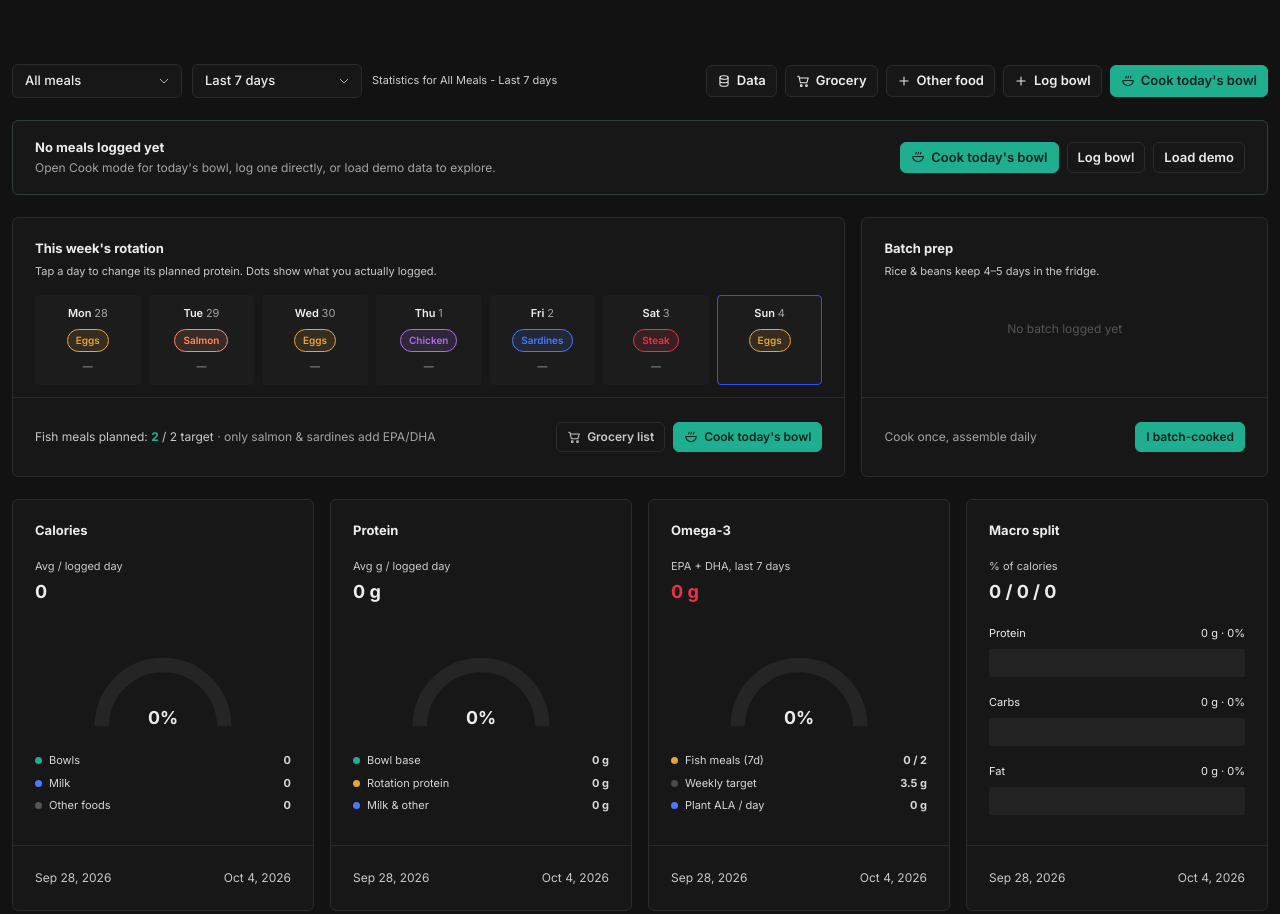
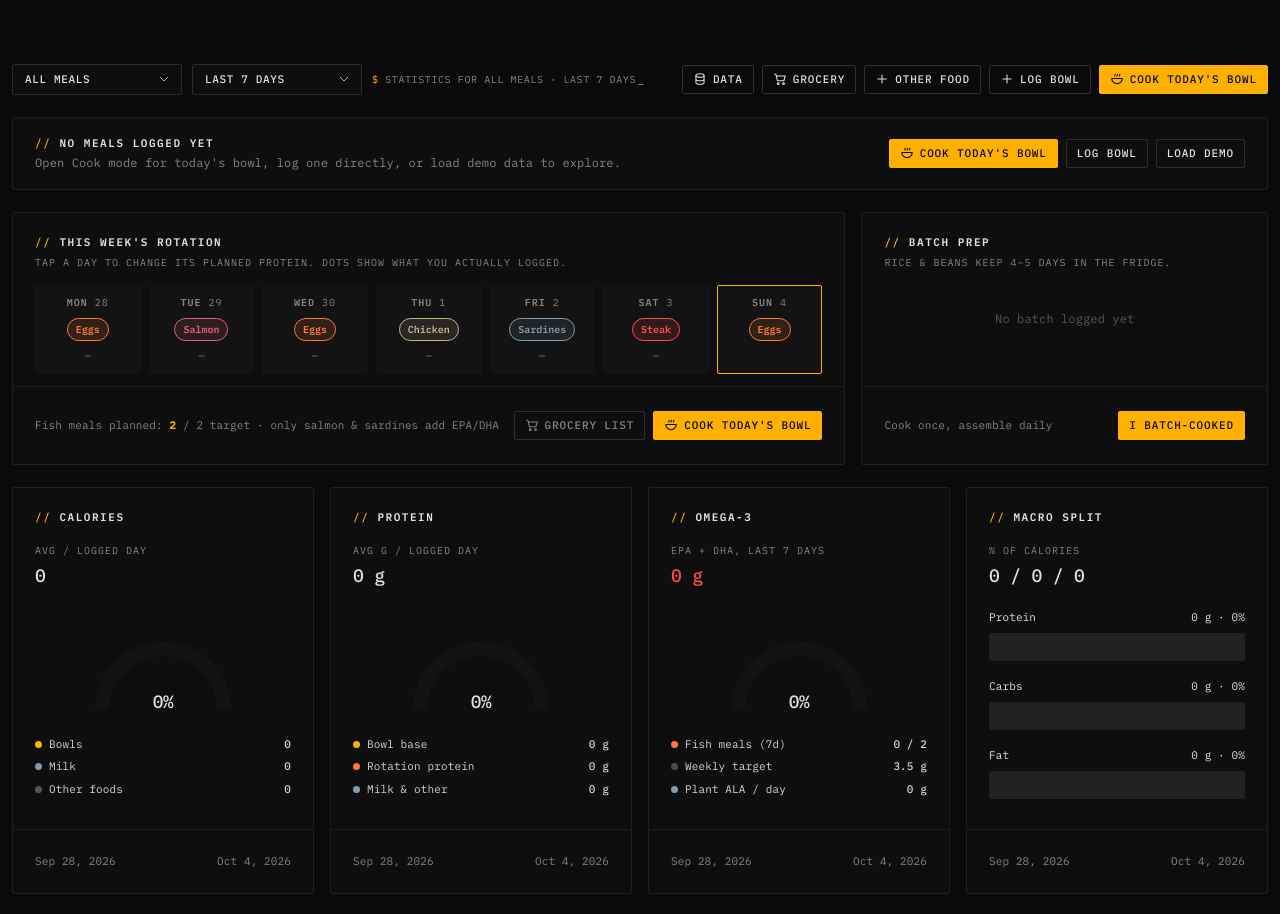
Before and after one commit to giovanij933/nutrition, a plain HTML site: page index.html in a window 1280 px wide. Shown: the top 914 px of the page. Drawn offline with Linux system fonts and the light colour scheme.

Commit message:
Update index.html

```diff
--- a/index.html
+++ b/index.html
@@ -3,14 +3,14 @@
 <head>
 <meta charset="UTF-8">
 <meta name="viewport" content="width=device-width,initial-scale=1,viewport-fit=cover">
-<meta name="theme-color" content="#121212">
+<meta name="theme-color" content="#0a0a0a">
 <meta name="apple-mobile-web-app-capable" content="yes">
 <meta name="apple-mobile-web-app-status-bar-style" content="black-translucent">
 <link rel="manifest" href="manifest.json">
 <link rel="icon" href="icon.svg" type="image/svg+xml">
 <link rel="apple-touch-icon" href="icon.svg">
-<link href="https://fonts.googleapis.com/css2?family=Inter:wght@400;500;600;700&display=swap" rel="stylesheet">
-<title>Bowl Journal</title>
+<link href="https://fonts.googleapis.com/css2?family=IBM+Plex+Mono:wght@300;400;500;600;700&display=swap" rel="stylesheet">
+<title>ISIONXXX // NUTRITION</title>
 <style>
 :root{--bg:#121212;--card:#171717;--cell:#1c1c1c;--line:#2b2b2b;--tx:#ececec;--mu:#a3a3a3;--g:#1fae8f;--r:#f0304a;--a:#e8a33a;--b:#4a78ff;--blue:#3050ff}
 *{box-sizing:border-box;margin:0;padding:0}
@@ -141,6 +141,10 @@
 @media(max-width:1100px){.g4{grid-template-columns:repeat(2,1fr)}.gm,.g3{grid-template-columns:1fr}}
 @media(max-width:620px){.g4{grid-template-columns:1fr}.sel{min-width:0;flex:1}.cell{height:54px}.cal{gap:4px}.ctx{width:100%}.fg,.ing{grid-template-columns:1fr}.pdays{grid-template-columns:repeat(4,1fr)}}
 </style>
+
+<script src="brand.js"></script>
+<link rel="stylesheet" href="brand.css">
+
 </head>
 <body>
 <div class="bar">
```
